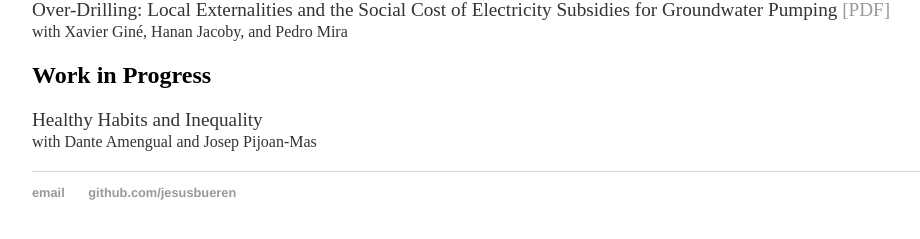
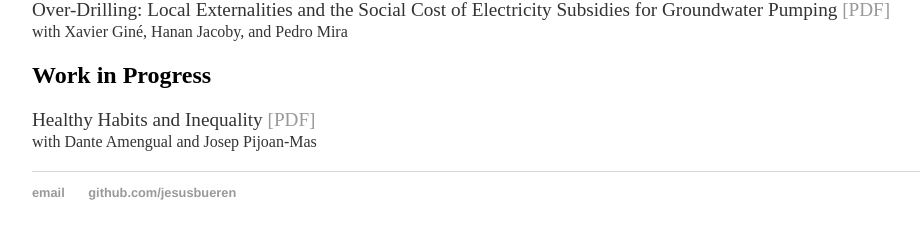
Before and after one commit to jesusbueren/jesusbueren.github.io, a Jekyll site: the page built from research/index.html, in a window 1280 px wide. Shown: the part 569-808 px from the top of the page, without its empty margins (160-1080 px from the left). Built offline with Jekyll 4.4.1, drawn with Linux system fonts in a browser that asks for light colours.

Commit message:
Update index.html

```diff
--- a/research/index.html
+++ b/research/index.html
@@ -24,5 +24,5 @@
 
 	<h2>Work in Progress</h2>
 
-	<p> <bold> Healthy Habits and Inequality </bold>  <br>
+	<p> <bold> Healthy Habits and Inequality </bold> <a href="HealthyHabits_IV.pdf">[PDF]</a>  <br>
 	 <small> with Dante Amengual and Josep Pijoan-Mas  </small> <br></p>
```
